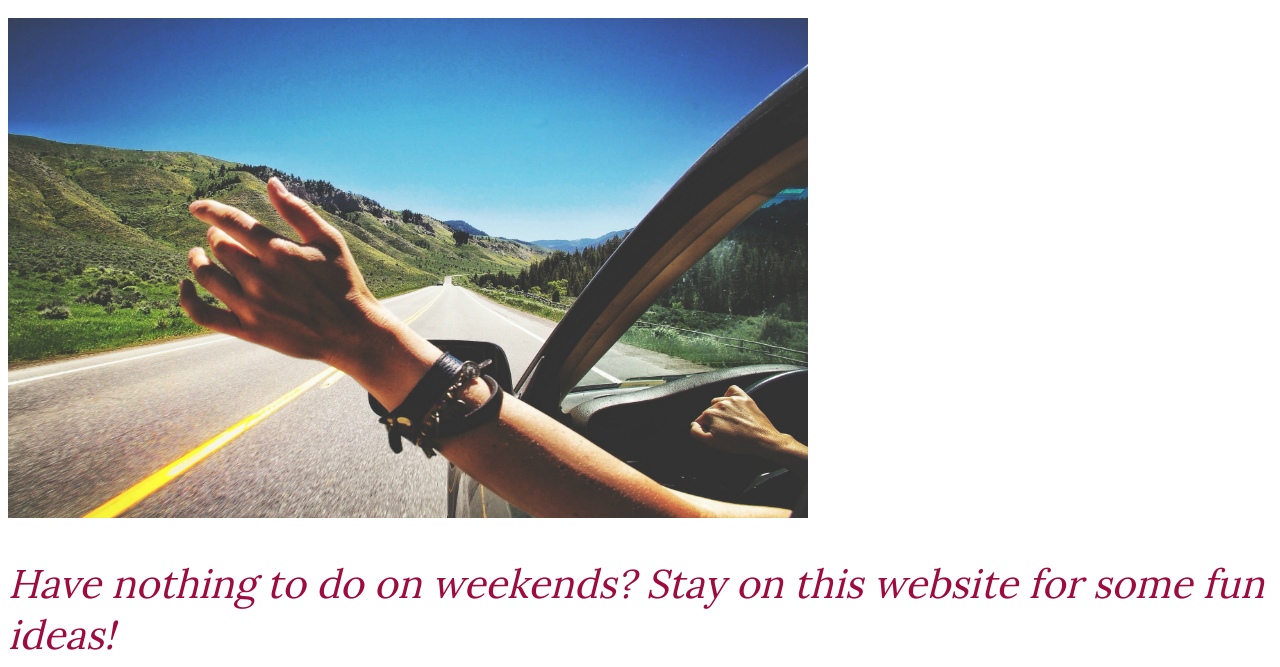
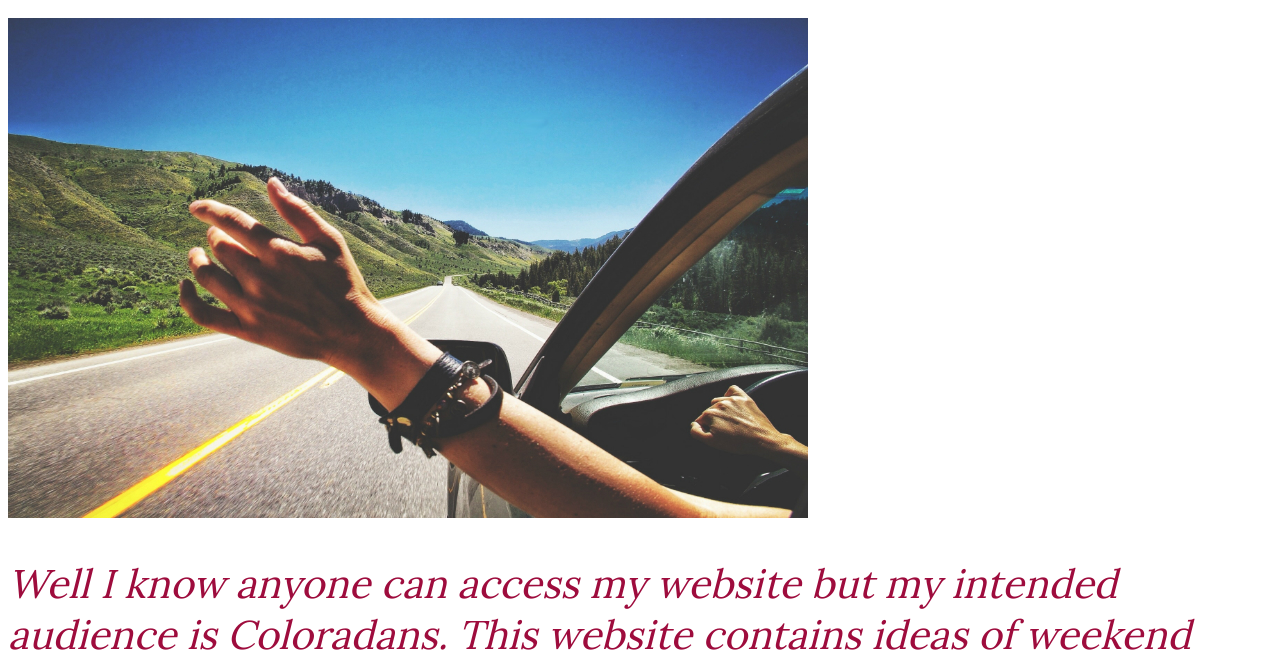
Before and after one commit to Kathy08/Weekend-trips, a plain HTML site: page index.html in a window 1280 px wide. Shown: the part 100-767 px from the top of the page. Drawn offline with Linux system fonts and the light colour scheme; a web font is replaced by a local one.

Commit message:
edited paragraph

```diff
--- a/index.html
+++ b/index.html
@@ -9,7 +9,7 @@
 <body>
 <h1>Cool Weekend Trips</h1>
 <img src="Weekend-Trip.jpg">
-<p>Have nothing to do on weekends? Stay on this website for some fun ideas!</p>
+<p>Well I know anyone can access my website but my intended audience is Coloradans. This website contains ideas of weekend trips, where to go and what to do. Stay on this website to have fun weekends!</p>
 <p>Here are some several places to go:</p>
 <ul>
   <li>Utah</li>
```
